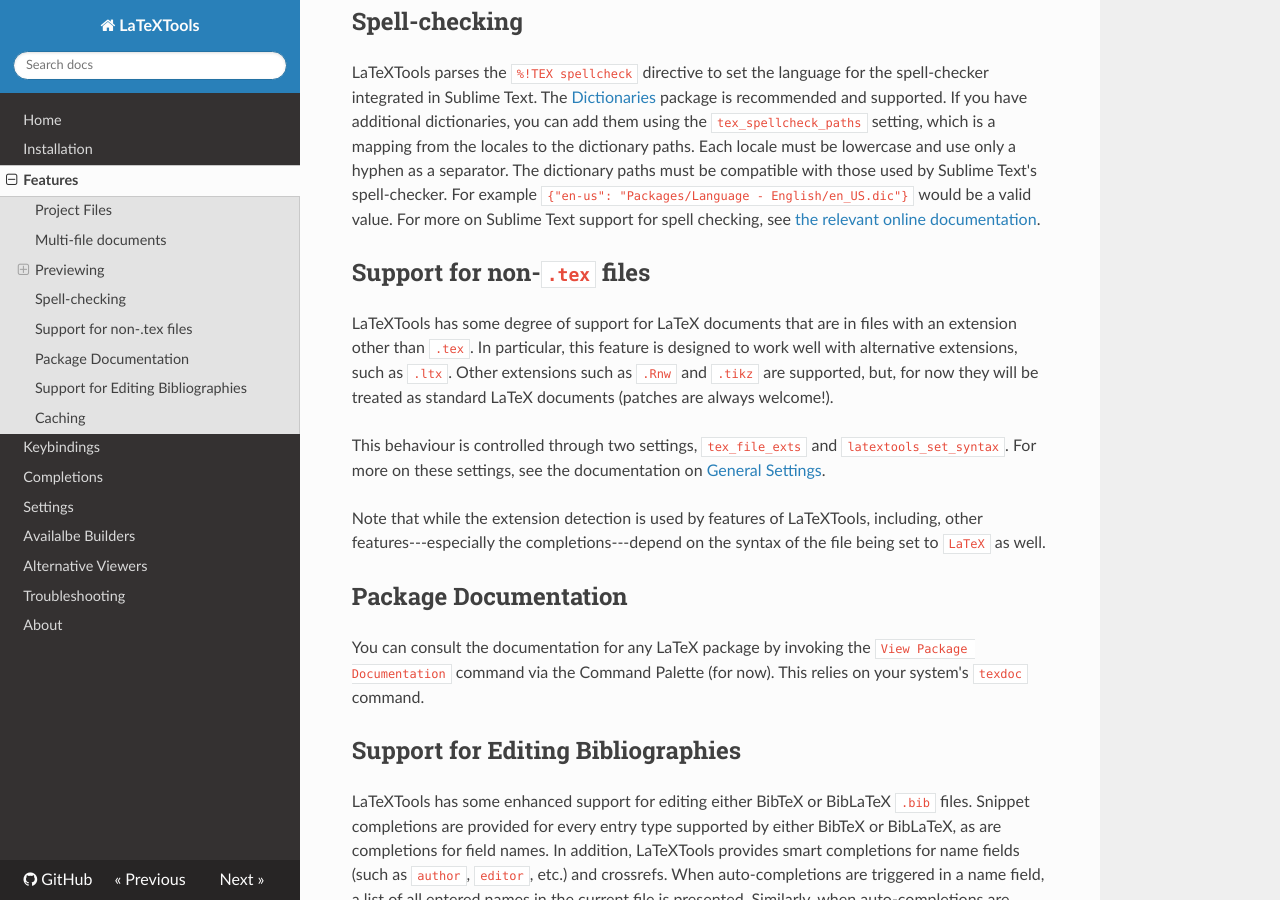
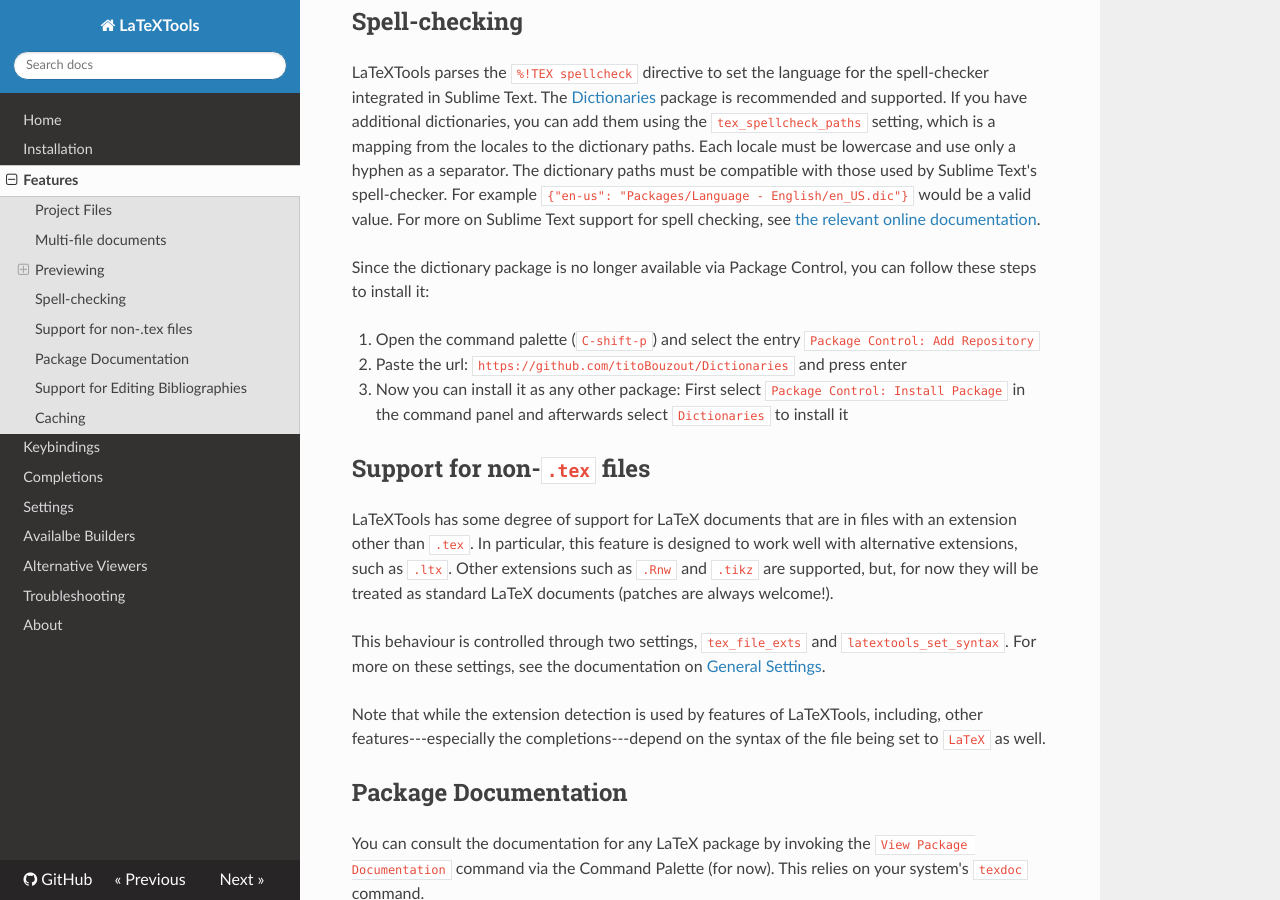
Before and after one commit to SublimeText/LaTeXTools, an MkDocs documentation site: the page built from docs/features.md, in a window 1280 px wide and 900 px high, scrolled down 1315 px. Built offline with MkDocs 1.6.1, drawn with Linux system fonts in a browser that asks for light colours; nearby versions of some CDN libraries; old or Windows-style settings are respelled for this version of MkDocs.

```diff
--- a/README.markdown
+++ b/README.markdown
@@ -8,7 +8,7 @@ by Ian Bacher, Marciano Siniscalchi, and Richard Stein
 **Documentation:**
 <https://latextools.readthedocs.io>
 
-*Latest revision:* v3.12.11 (2016-12-04).
+*Latest revision:* v3.12.16 (2017-02-08).
 
 [![Package Control](https://img.shields.io/packagecontrol/dm/LaTeXTools.svg?maxAge=2592000)]()
 
--- a/docs/features.md
+++ b/docs/features.md
@@ -39,6 +39,12 @@ You can preview images included via the `\includegraphics` command. By default,
 ## Spell-checking
 
 LaTeXTools parses the `%!TEX spellcheck` directive to set the language for the spell-checker integrated in Sublime Text. The [Dictionaries](https://github.com/titoBouzout/Dictionaries) package is recommended and supported. If you have additional dictionaries, you can add them using the `tex_spellcheck_paths` setting, which is a mapping from the locales to the dictionary paths. Each locale must be lowercase and use only a hyphen as a separator. The dictionary paths must be compatible with those used by Sublime Text's spell-checker. For example `{"en-us": "Packages/Language - English/en_US.dic"}` would be a valid value. For more on Sublime Text support for spell checking, see [the relevant online documentation](http://www.sublimetext.com/docs/3/spell_checking.html).
+
+Since the dictionary package is no longer available via Package Control, you can follow these steps to install it:
+
+1. Open the command palette (`C-shift-p`) and select the entry `Package Control: Add Repository`
+2. Paste the url: `https://github.com/titoBouzout/Dictionaries` and press enter
+3. Now you can install it as any other package: First select `Package Control: Install Package` in the command panel and afterwards select `Dictionaries` to install it
 
 ## Support for non-`.tex` files
 
```
Also changed, not shown: docs/avaliable-builders.md (+1 -1 lines).
